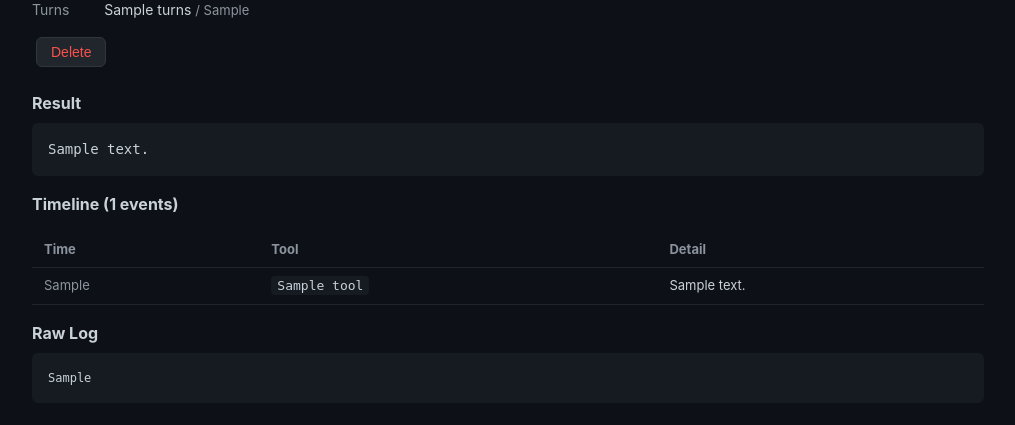
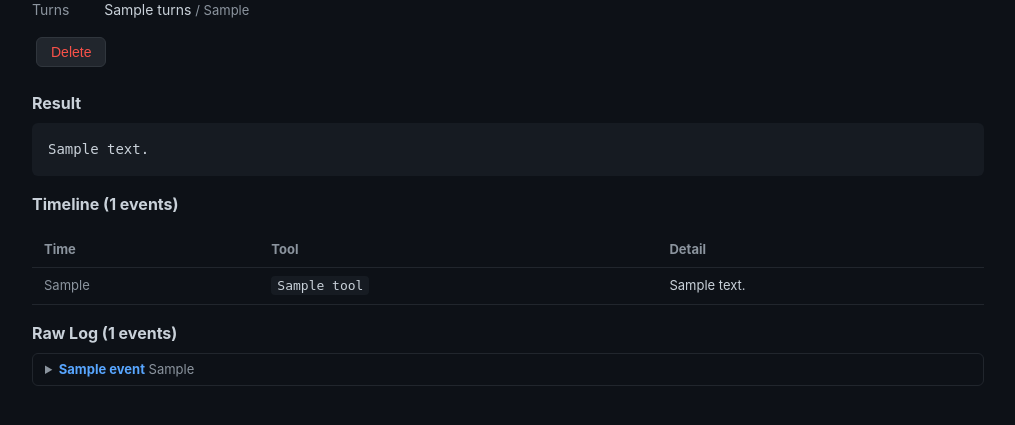
Before and after one commit to orestis-z/agentd, a Flask app: template ui/templates/run_detail.html in a window 1280 px wide. Shown: the part 292-717 px from the top of the page, without its empty margins (132-1147 px from the left). Run offline with Flask 3, Linux system fonts and the light colour scheme; the template is opened without the code that fills it: most values are stand-ins (such as "Sample title", 1, 10 or a date in 2020).

Commit message:
Show raw JSONL log as collapsible pretty-printed events
Each event is a <details> block with event type + timestamp summary
and indented JSON body, replacing the plain text dump.

Co-Authored-By: Claude Opus 4.6 <noreply@anthropic.com>

```diff
--- a/ui/app.py
+++ b/ui/app.py
@@ -293,11 +293,13 @@ def run_detail(run_id):
 
     result_text = result.get("result") if result else None
 
-    try:
-        with open(log_path) as f:
-            raw_log = f.read()
-    except OSError:
-        raw_log = ""
+    raw_events = []
+    for e in events:
+        raw_events.append({
+            "ts": e.get("ts", ""),
+            "event": e.get("event", "unknown"),
+            "json": json.dumps(e, indent=2),
+        })
 
     return render_template(
         "run_detail.html",
@@ -305,7 +307,7 @@ def run_detail(run_id):
         timeline=timeline,
         error_info=error_info,
         result_text=result_text,
-        raw_log=raw_log,
+        raw_events=raw_events,
     )
 
 
--- a/ui/static/style.css
+++ b/ui/static/style.css
@@ -197,4 +197,15 @@ details summary:hover { color: #c9d1d9; }
 .timeline-table tr.security-deny { background: #2d1b1b; }
 .timeline-table tr.security-deny td { color: #f85149; }
 
-.log-raw { font-size: 12px; max-height: 600px; overflow: auto; }
+.log-event { margin-bottom: 4px; border: 1px solid #21262d; border-radius: 6px; }
+.log-event summary { padding: 6px 12px; font-size: 13px; }
+.log-event-type { color: #58a6ff; font-weight: bold; }
+.log-event-json {
+    background: #161b22;
+    padding: 12px;
+    margin: 0;
+    border-top: 1px solid #21262d;
+    font-size: 12px;
+    white-space: pre-wrap;
+    word-wrap: break-word;
+}
--- a/ui/templates/run_detail.html
+++ b/ui/templates/run_detail.html
@@ -75,7 +75,12 @@
 </section>
 
 <section>
-    <h2>Raw Log</h2>
-    <pre class="result-pre log-raw">{{ raw_log }}</pre>
+    <h2>Raw Log ({{ raw_events|length }} events)</h2>
+    {% for ev in raw_events %}
+    <details class="log-event">
+        <summary><span class="log-event-type">{{ ev.event }}</span> <span class="muted">{{ ev.ts }}</span></summary>
+        <pre class="log-event-json">{{ ev.json }}</pre>
+    </details>
+    {% endfor %}
 </section>
 {% endblock %}
```
